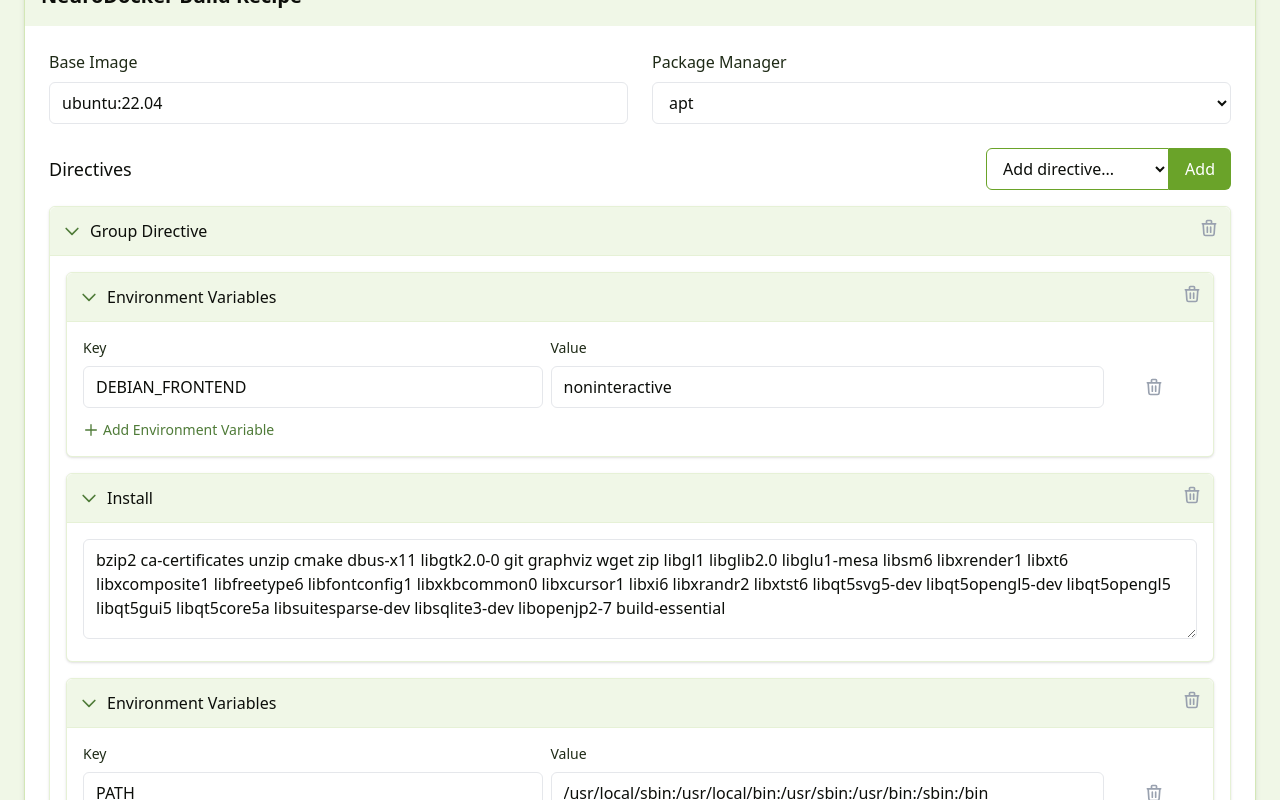
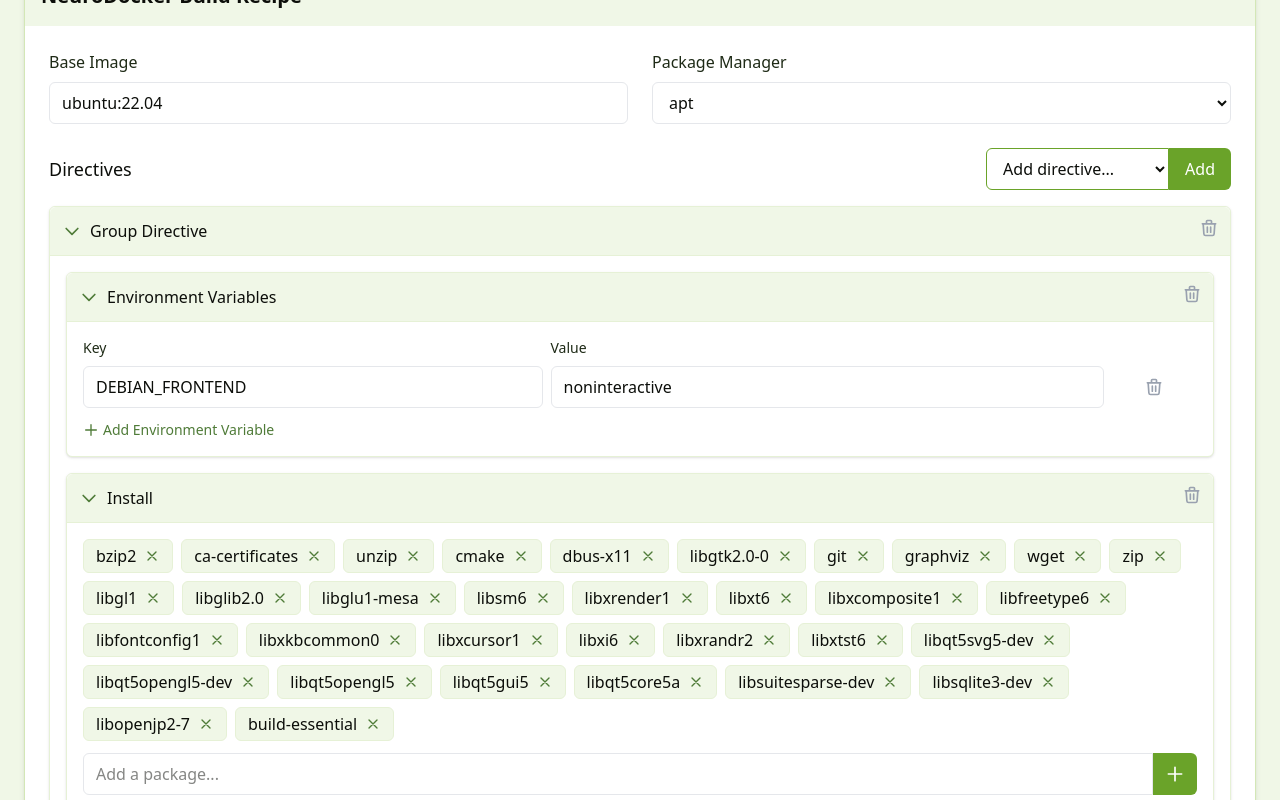
Before and after one commit to neurodesk/neurocontainers-ui, a Next.js app: page / in a window 1280 px wide. Both pictures are taken after a click on the button "Next". Shown: the part 235-1035 px from the top of the page. Built offline with nearby package versions, Linux system fonts and the light colour scheme.

Commit message:
updated deploy and install directives

```diff
--- a/components/directives/deploy.tsx
+++ b/components/directives/deploy.tsx
@@ -1,54 +1,69 @@
-import { ChevronDownIcon, ChevronRightIcon, PlusIcon, TrashIcon } from "@heroicons/react/outline";
+import {
+    ChevronDownIcon,
+    ChevronRightIcon,
+    PlusIcon,
+    XIcon,
+} from "@heroicons/react/outline";
 import { useState } from "react";
 import { DeployInfo } from "@/components/common";
 
 export default function DeployDirectiveComponent({
     deploy,
-    onChange
+    onChange,
 }: {
-    deploy: DeployInfo,
-    onChange: (deploy: DeployInfo) => void
+    deploy: DeployInfo;
+    onChange: (deploy: DeployInfo) => void;
 }) {
     const [isExpanded, setIsExpanded] = useState(true);
+    const [newPath, setNewPath] = useState("");
+    const [newBin, setNewBin] = useState("");
 
     const addPath = () => {
+        if (newPath.trim() !== "") {
             onChange({
                 ...deploy,
-            path: [...(deploy.path || []), ""]
+                path: [...(deploy.path || []), newPath.trim()],
             });
-    };
-
-    const updatePath = (index: number, value: string) => {
-        const updated = [...(deploy.path || [])];
-        updated[index] = value;
-        onChange({ ...deploy, path: updated });
+            setNewPath("");
+        }
     };
 
     const removePath = (index: number) => {
         onChange({
             ...deploy,
-            path: (deploy.path || []).filter((_, i) => i !== index)
+            path: (deploy.path || []).filter((_, i) => i !== index),
         });
     };
 
     const addBin = () => {
+        if (newBin.trim() !== "") {
             onChange({
                 ...deploy,
-            bins: [...(deploy.bins || []), ""]
+                bins: [...(deploy.bins || []), newBin.trim()],
             });
-    };
-
-    const updateBin = (index: number, value: string) => {
-        const updated = [...(deploy.bins || [])];
-        updated[index] = value;
-        onChange({ ...deploy, bins: updated });
+            setNewBin("");
+        }
     };
 
     const removeBin = (index: number) => {
         onChange({
             ...deploy,
-            bins: (deploy.bins || []).filter((_, i) => i !== index)
+            bins: (deploy.bins || []).filter((_, i) => i !== index),
         });
+    };
+
+    const handlePathKeyDown = (e: React.KeyboardEvent) => {
+        if (e.key === "Enter") {
+            e.preventDefault();
+            addPath();
+        }
+    };
+
+    const handleBinKeyDown = (e: React.KeyboardEvent) => {
+        if (e.key === "Enter") {
+            e.preventDefault();
+            addBin();
+        }
     };
 
     return (
@@ -72,61 +87,95 @@ export default function DeployDirectiveComponent({
                     <div className="mb-6">
                         <div className="flex justify-between items-center mb-2">
                             <h3 className="font-medium text-sm text-[#1e2a16]">Paths</h3>
-                            <button
-                                className="text-sm text-[#4f7b38] hover:text-[#6aa329] flex items-center"
-                                onClick={addPath}
-                            >
-                                <PlusIcon className="h-4 w-4 mr-1" />
-                                Add Path
-                            </button>
                         </div>
 
+                        <div className="flex flex-wrap gap-2 mb-3">
                             {(deploy.path || []).map((path, index) => (
-                            <div key={index} className="flex mb-2">
-                                <input
-                                    className="flex-grow px-3 py-2 border border-gray-200 rounded-l-md text-[#0c0e0a] focus:outline-none focus:ring-1 focus:ring-[#6aa329] focus:border-[#6aa329]"
-                                    value={path}
-                                    onChange={(e) => updatePath(index, e.target.value)}
-                                    placeholder="/path/to/deploy"
-                                />
+                                <div
+                                    key={index}
+                                    className="flex items-center bg-[#f0f7e7] px-3 py-1 rounded-md border border-[#e6f1d6]"
+                                >
+                                    <span className="text-[#0c0e0a] mr-2">{path}</span>
                                     <button
-                                    className="px-3 py-2 bg-[#f0f7e7] border border-gray-200 border-l-0 rounded-r-md text-gray-400 hover:text-[#6aa329]"
                                         onClick={() => removePath(index)}
+                                        className="text-[#4f7b38] hover:text-[#3a5c29]"
+                                        aria-label={`Remove ${path}`}
                                     >
-                                    <TrashIcon className="h-5 w-5" />
+                                        <XIcon className="h-4 w-4" />
                                     </button>
                                 </div>
                             ))}
+                            {(deploy.path || []).length === 0 && (
+                                <div className="text-sm text-gray-500 italic">
+                                    No paths added yet
+                                </div>
+                            )}
+                        </div>
+
+                        <div className="flex">
+                            <input
+                                type="text"
+                                className="flex-grow px-3 py-2 border border-gray-200 rounded-l-md text-[#0c0e0a] focus:outline-none focus:ring-1 focus:ring-[#6aa329] focus:border-[#6aa329]"
+                                placeholder="Add a path..."
+                                value={newPath}
+                                onChange={(e) => setNewPath(e.target.value)}
+                                onKeyDown={handlePathKeyDown}
+                            />
+                            <button
+                                onClick={addPath}
+                                className="bg-[#6aa329] hover:bg-[#4f7b38] text-white px-3 py-2 rounded-r-md flex items-center"
+                                disabled={newPath.trim() === ""}
+                            >
+                                <PlusIcon className="h-5 w-5" />
+                            </button>
+                        </div>
                     </div>
 
                     <div>
                         <div className="flex justify-between items-center mb-2">
                             <h3 className="font-medium text-sm text-[#1e2a16]">Binaries</h3>
-                            <button
-                                className="text-sm text-[#4f7b38] hover:text-[#6aa329] flex items-center"
-                                onClick={addBin}
-                            >
-                                <PlusIcon className="h-4 w-4 mr-1" />
-                                Add Binary
-                            </button>
                         </div>
 
+                        <div className="flex flex-wrap gap-2 mb-3">
                             {(deploy.bins || []).map((bin, index) => (
-                            <div key={index} className="flex mb-2">
-                                <input
-                                    className="flex-grow px-3 py-2 border border-gray-200 rounded-l-md text-[#0c0e0a] focus:outline-none focus:ring-1 focus:ring-[#6aa329] focus:border-[#6aa329]"
-                                    value={bin}
-                                    onChange={(e) => updateBin(index, e.target.value)}
-                                    placeholder="binary-name"
-                                />
+                                <div
+                                    key={index}
+                                    className="flex items-center bg-[#f0f7e7] px-3 py-1 rounded-md border border-[#e6f1d6]"
+                                >
+                                    <span className="text-[#0c0e0a] mr-2">{bin}</span>
                                     <button
-                                    className="px-3 py-2 bg-[#f0f7e7] border border-gray-200 border-l-0 rounded-r-md text-gray-400 hover:text-[#6aa329]"
                                         onClick={() => removeBin(index)}
+                                        className="text-[#4f7b38] hover:text-[#3a5c29]"
+                                        aria-label={`Remove ${bin}`}
                                     >
-                                    <TrashIcon className="h-5 w-5" />
+                                        <XIcon className="h-4 w-4" />
                                     </button>
                                 </div>
                             ))}
+                            {(deploy.bins || []).length === 0 && (
+                                <div className="text-sm text-gray-500 italic">
+                                    No binaries added yet
+                                </div>
+                            )}
+                        </div>
+
+                        <div className="flex">
+                            <input
+                                type="text"
+                                className="flex-grow px-3 py-2 border border-gray-200 rounded-l-md text-[#0c0e0a] focus:outline-none focus:ring-1 focus:ring-[#6aa329] focus:border-[#6aa329]"
+                                placeholder="Add a binary..."
+                                value={newBin}
+                                onChange={(e) => setNewBin(e.target.value)}
+                                onKeyDown={handleBinKeyDown}
+                            />
+                            <button
+                                onClick={addBin}
+                                className="bg-[#6aa329] hover:bg-[#4f7b38] text-white px-3 py-2 rounded-r-md flex items-center"
+                                disabled={newBin.trim() === ""}
+                            >
+                                <PlusIcon className="h-5 w-5" />
+                            </button>
+                        </div>
                     </div>
                 </div>
             )}
--- a/components/directives/install.tsx
+++ b/components/directives/install.tsx
@@ -1,14 +1,51 @@
-import { ChevronDownIcon, ChevronRightIcon } from "@heroicons/react/outline";
-import { useState } from "react";
+import { ChevronDownIcon, ChevronRightIcon, XIcon, PlusIcon } from "@heroicons/react/outline";
+import { useState, useEffect } from "react";
 
 export default function InstallDirectiveComponent({
     install,
-    onChange
+    onChange,
 }: {
-    install: string,
-    onChange: (install: string) => void
+    install: string;
+    onChange: (install: string) => void;
 }) {
     const [isExpanded, setIsExpanded] = useState(true);
+    const [packages, setPackages] = useState<string[]>([]);
+    const [newPackage, setNewPackage] = useState("");
+
+    // Parse the install string into individual packages when component mounts or install changes
+    useEffect(() => {
+        if (install) {
+            setPackages(install.split(/\s+/).filter((pkg) => pkg.trim() !== ""));
+        } else {
+            setPackages([]);
+        }
+    }, [install]);
+
+    // Update the parent component when packages change
+    const updatePackages = (newPackages: string[]) => {
+        const newInstallString = newPackages.join(" ");
+        onChange(newInstallString);
+    };
+
+    const addPackage = () => {
+        if (newPackage.trim() !== "") {
+            const updatedPackages = [...packages, newPackage.trim()];
+            updatePackages(updatedPackages);
+            setNewPackage("");
+        }
+    };
+
+    const removePackage = (index: number) => {
+        const updatedPackages = packages.filter((_, i) => i !== index);
+        updatePackages(updatedPackages);
+    };
+
+    const handleKeyDown = (e: React.KeyboardEvent) => {
+        if (e.key === "Enter") {
+            e.preventDefault();
+            addPackage();
+        }
+    };
 
     return (
         <div className="bg-white rounded-md shadow-sm border border-[#e6f1d6] mb-4">
@@ -28,11 +65,43 @@ export default function InstallDirectiveComponent({
 
             {isExpanded && (
                 <div className="p-4 border-t border-[#e6f1d6]">
-                    <textarea
-                        className="w-full px-3 py-2 border border-gray-200 rounded-md text-[#0c0e0a] focus:outline-none focus:ring-1 focus:ring-[#6aa329] focus:border-[#6aa329] min-h-[100px]"
-                        value={install}
-                        onChange={(e) => onChange(e.target.value)}
-                    />
+                    <div className="mb-3">
+                        <div className="flex flex-wrap gap-2 mb-3">
+                            {packages.map((pkg, index) => (
+                                <div
+                                    key={index}
+                                    className="flex items-center bg-[#f0f7e7] px-3 py-1 rounded-md border border-[#e6f1d6]"
+                                >
+                                    <span className="text-[#0c0e0a] mr-2">{pkg}</span>
+                                    <button
+                                        onClick={() => removePackage(index)}
+                                        className="text-[#4f7b38] hover:text-[#3a5c29]"
+                                        aria-label={`Remove ${pkg}`}
+                                    >
+                                        <XIcon className="h-4 w-4" />
+                                    </button>
+                                </div>
+                            ))}
+                        </div>
+
+                        <div className="flex">
+                            <input
+                                type="text"
+                                className="flex-grow px-3 py-2 border border-gray-200 rounded-l-md text-[#0c0e0a] focus:outline-none focus:ring-1 focus:ring-[#6aa329] focus:border-[#6aa329]"
+                                placeholder="Add a package..."
+                                value={newPackage}
+                                onChange={(e) => setNewPackage(e.target.value)}
+                                onKeyDown={handleKeyDown}
+                            />
+                            <button
+                                onClick={addPackage}
+                                className="bg-[#6aa329] hover:bg-[#4f7b38] text-white px-3 py-2 rounded-r-md flex items-center"
+                                disabled={newPackage.trim() === ""}
+                            >
+                                <PlusIcon className="h-5 w-5" />
+                            </button>
+                        </div>
+                    </div>
                 </div>
             )}
         </div>
```
Lines whose indentation alone changed are shown as unchanged.
